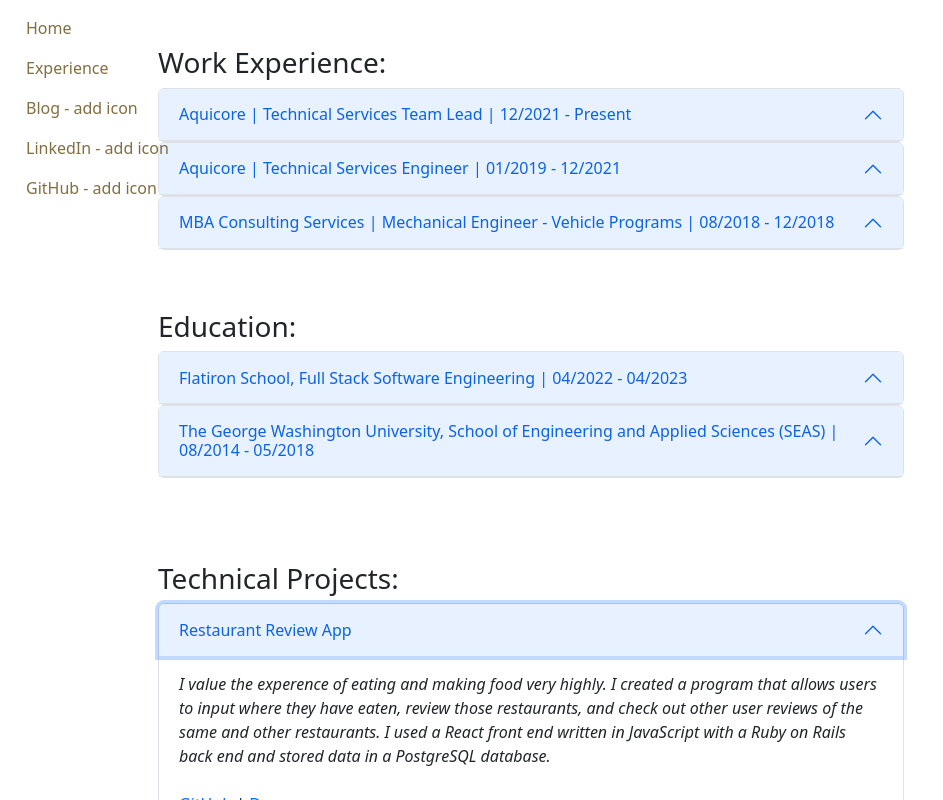
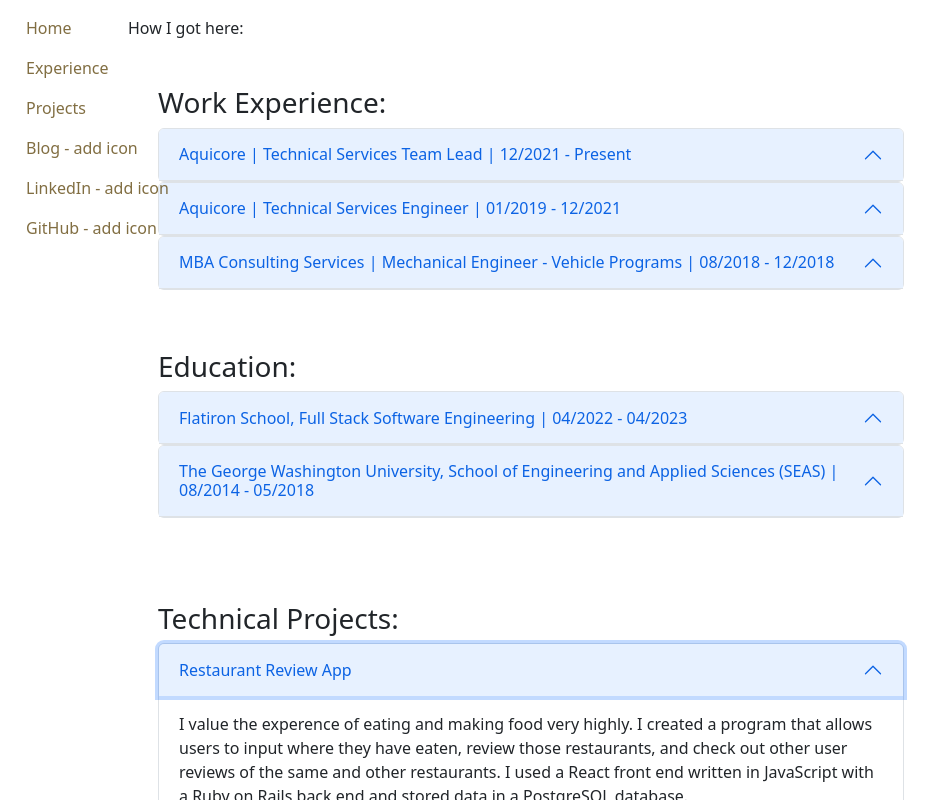
Before and after one commit to jasonbracco/Jason-Website, a React (Vite) app: page /experience in a window 1280 px wide. Both pictures are taken after a click on the button "Restaurant Review App". Shown: the top 800 px of the page, without its empty margins (0-943 px from the left). Built offline with nearby package versions, Linux system fonts and the light colour scheme.

Commit message:
New commit

```diff
--- a/src/components/Experience.tsx
+++ b/src/components/Experience.tsx
@@ -94,6 +94,7 @@
 
     return (
         <div>
+            <p>How I got here:</p>
             <div className="work-accordion">
                 <h3>Work Experience:</h3>
                 {experienceArray.map((experience, index) => (
--- a/src/components/NavBar.tsx
+++ b/src/components/NavBar.tsx
@@ -14,6 +14,9 @@
                                 </li>
                                 <li className="nav-item">
                                     <Link className="nav-link" to="/experience">Experience</Link>
+                                </li>
+                                <li className="nav-item">
+                                    <a className="nav-link" href="#">Projects</a>
                                 </li>
                                 <li className="nav-item">
                                     <a className="nav-link" href="#">Blog - add icon</a>
--- a/src/components/TechnicalProjectCard.tsx
+++ b/src/components/TechnicalProjectCard.tsx
@@ -19,9 +19,7 @@
                 </h2>
                 <div id={collapseId} className="accordion-collapse collapse" aria-labelledby={`heading-${project.index}`} data-bs-parent={`#${accordionId}`}>
                     <div className="accordion-body">
-                        <em>{project.description}</em>
-                        <br></br>
-                        <br></br>
+                        <p>{project.description}</p>
                         <a href={`${project.gh_link}`}>GitHub</a> | <a href={`${project.demo_link}`}>Demo</a>
                     </div>
                 </div>
```
